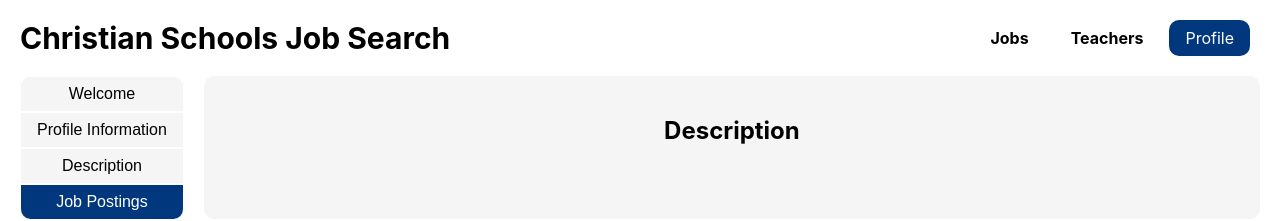
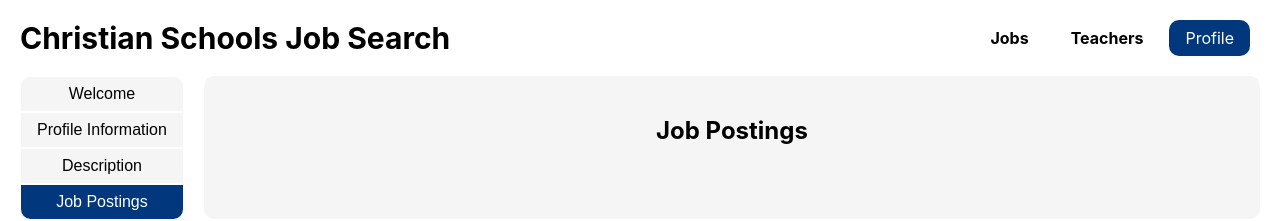
Before and after one commit to JS-7274/CSJSE-Clone, a React (Create React App) app in the folder csjse-app/client/: page /SchoolProfile in a window 1280 px wide. Both pictures are taken after a click on the button "Job Postings". Shown: the top 221 px of the page. Built offline with nearby package versions, Linux system fonts and the light colour scheme.

Commit message:
Job Postings Header Correction

```diff
--- a/csjse-app/client/src/pages/SchoolProfile.js
+++ b/csjse-app/client/src/pages/SchoolProfile.js
@@ -67,7 +67,7 @@ const SchoolProfile = ({ user }) => {
 					)}
 					{activeTab === "Job Postings" && (
 						<div>
-							<h2>Description</h2>
+							<h2>Job Postings</h2>
 							{/* Display job postings here */}
 						</div>
 					)}
```
